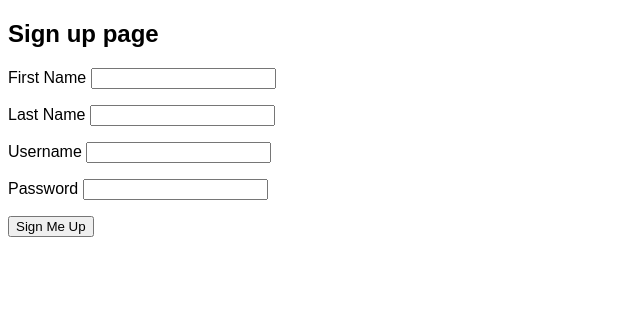
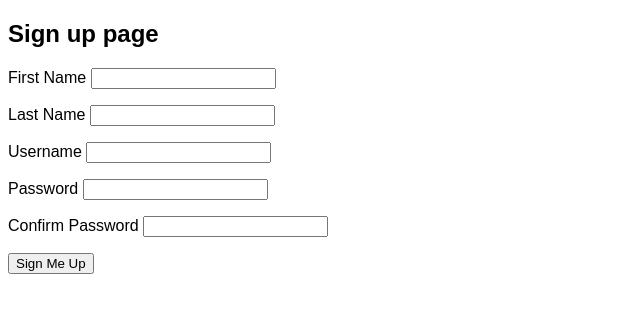
Before and after one commit to TrClark3/comp_350_project, a Flask app: page /sign-up in a window 1280 px wide. Shown: the top 313 px of the page, without its empty margins (0-640 px from the left). Run offline with Flask 2, Linux system fonts and the light colour scheme.

Commit message:
adjustments to templates, playing with "flash"

```diff
--- a/app/templates/base.html
+++ b/app/templates/base.html
@@ -7,6 +7,8 @@
     <meta name="viewport" content="width=device-width, initial-scale=1.0">
     <link rel="stylesheet" href="{{url_for('static', filename='css/main.css') }}">
     {% block head %}{% endblock %}
+    {% with messages = get_flashed_messages(with_categories=true) %}
+    {% endwith %}
 </head>
 <body>
     {% block body %}{% endblock %}
--- a/app/templates/sign-up.html
+++ b/app/templates/sign-up.html
@@ -20,8 +20,12 @@
             <input id="username" name="username" type="text">
         </p>
         <p>
-            <label for="password">Password</label>
-            <input id="password" name="password" type="text">
+            <label for="password1">Password</label>
+            <input id="password1" name="password1" type="text">
+        </p>
+        <p>
+            <label for="password2">Confirm Password</label>
+            <input id="password2" name="password2" type="text">
         </p>
         <input type="submit" value="Sign Me Up">
     </form>
```
